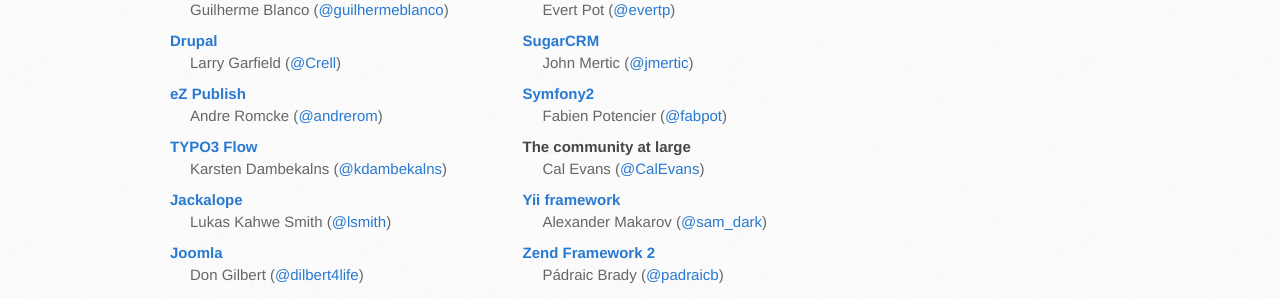
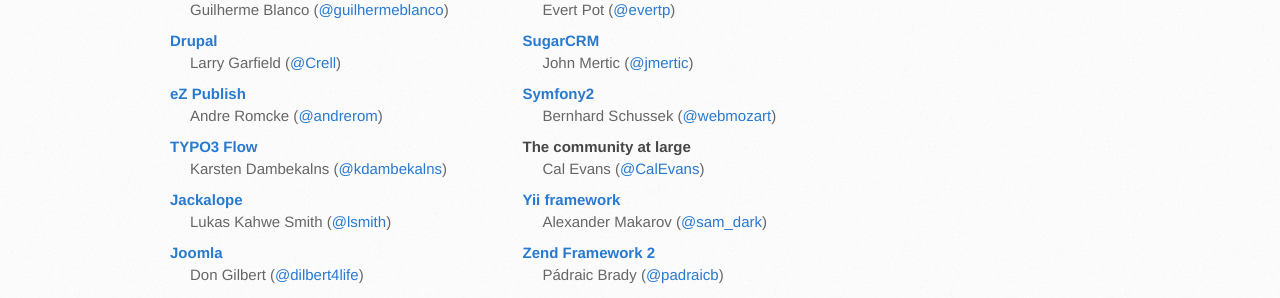
Before and after one commit to php-fig/www.php-fig.org, a Jekyll site: the page built from index.markdown, in a window 1280 px wide. Shown: the part 1231-1529 px from the top of the page. Built offline with Jekyll 4.4.1, drawn with Linux system fonts in a browser that asks for light colours; Markdown is read by kramdown in place of the engine named in the settings.

Commit message:
farewell fabien, welcome bernhard

```diff
--- a/index.markdown
+++ b/index.markdown
@@ -164,7 +164,7 @@ Do not combine separate membership requests in a single thread; one request per
 
     <li>
         <h4><a target="_blank" href="http://www.symfony.com/">Symfony2</a></h4>
-        Fabien Potencier (<a href="http://twitter.com/fabpot/">@fabpot</a>)
+        Bernhard Schussek (<a href="http://twitter.com/webmozart/">@webmozart</a>)
     </li>
 
     <li>
```
